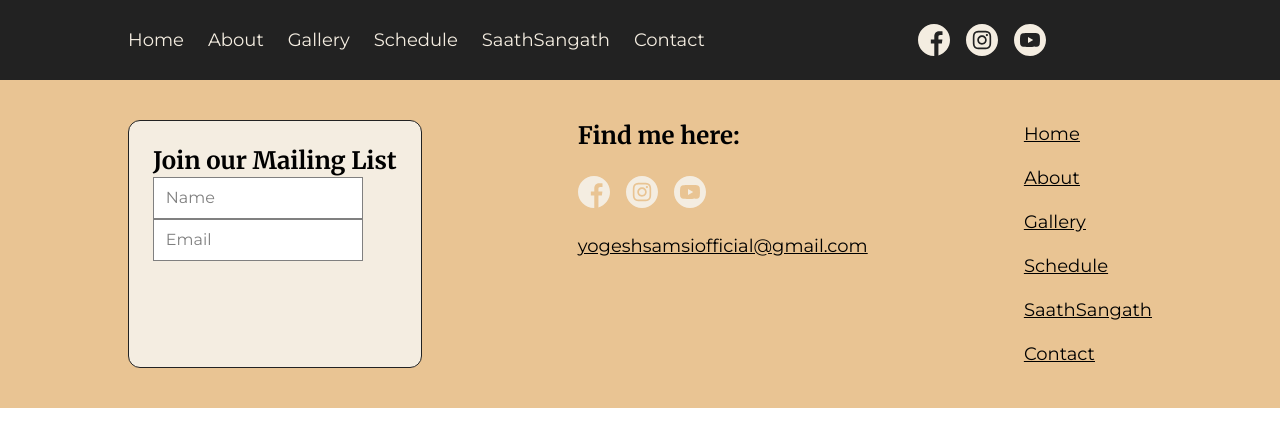
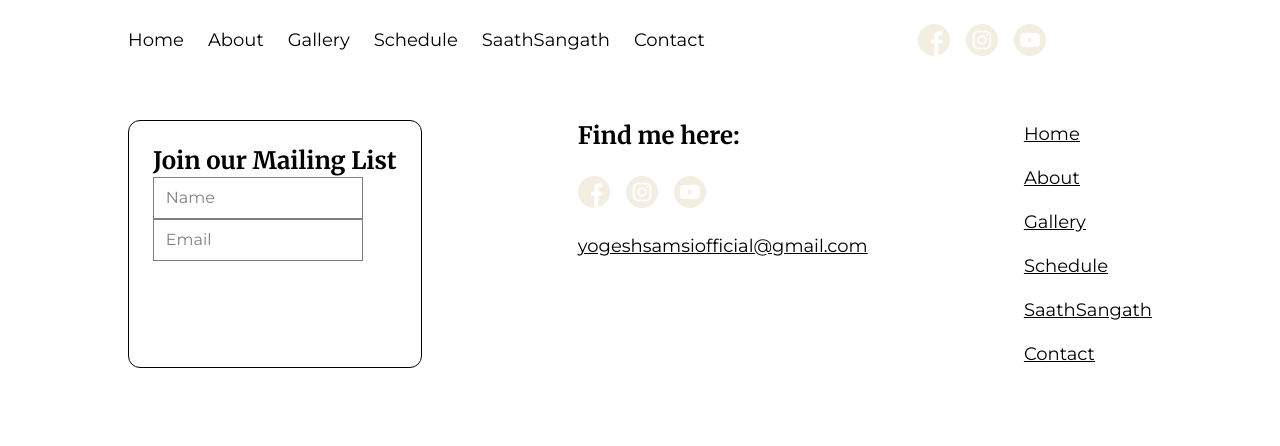
Before and after one commit to NeeshSamsi/yogeshsamsi-old, a Next.js app: page / in a window 1280 px wide. Shown: the top 446 px of the page. Built offline with nearby package versions, Linux system fonts and the light colour scheme; a web font is replaced by a local one; what tailwind-hamburgers would draw is missing.

Commit message:
feat: tw custom colors with css variables

```diff
--- a/tailwind.config.js
+++ b/tailwind.config.js
@@ -17,10 +17,10 @@ module.exports = {
     },
     extend: {
       colors: {
-        dark: "#222222",
-        light: "#F4EDE1",
-        brown: "#362009",
-        cream: "#E9C493",
+        dark: "var(--color-dark)",
+        light: "var(--color-light)",
+        brown: "var(--color-brown)",
+        cream: "var(--color-cream)",
       },
       spacing: {
         "col-all": "10%",
--- a/tailwind/tailwind.css
+++ b/tailwind/tailwind.css
@@ -3,6 +3,13 @@
 @tailwind base;
 @tailwind components;
 @tailwind utilities;
+
+:root {
+  --clr-dark: "#222222";
+  --clr-light: "#F4EDE1";
+  --clr-brown: "#362009";
+  --clr-cream: "#E9C493";
+}
 
 @layer utilities {
   .image {
```
